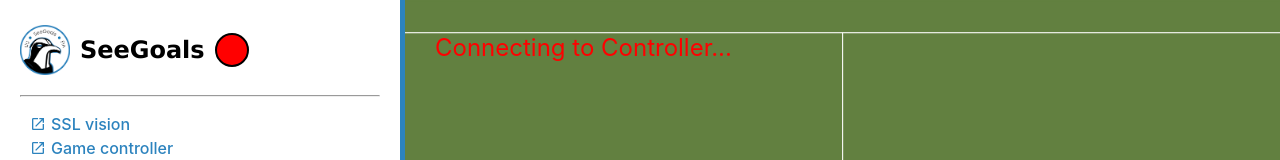
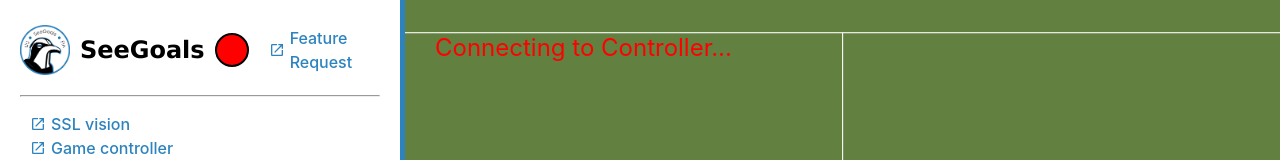
Before and after one commit to LiU-SeeGoals/GameViewer, a React (Vite) app: page / in a window 1280 px wide. Shown: the top 160 px of the page. Built offline with nearby package versions, Linux system fonts and the light colour scheme; no server answers.

Commit message:
Add feature request link

```diff
--- a/src/backend/sslVisionServer.cjs
+++ b/src/backend/sslVisionServer.cjs
@@ -9,7 +9,7 @@ const wsPort = 3000;
 const wss = new ws.WebSocketServer({port: wsPort, 'Access-Control-Allow-Origin': "*"});
 
 wss.on('connection', ws => {
-    console.log('WebSocket client connected.');
+    console.log('Websocket client connected to SSLVisionServer.');
 
     ws.on('message', (message) => {
         console.log(`Received message from client: ${message}`);
--- a/src/components/sidebar/Sidebar.tsx
+++ b/src/components/sidebar/Sidebar.tsx
@@ -60,6 +60,7 @@ const Sidebar: React.FC<SidebarProps> = ({
                     <div className="header-status-container">
                         <Header />
                         <StatusCircle isConnected={isConnectedToController} />
+                        <ExternalLink text={"Feature Request"} link={"https://github.com/LiU-SeeGoals/GameViewer/issues/new?template=Blank+issue"} title={"Feel a feature is missing? Create a feature request on the GitHub!"}></ExternalLink>
                     </div>
                     <hr />
                     <ExternalLink text={"SSL vision"} link={"https://www.google.com"} />
--- a/src/components/sidebar/externalLink/ExternalLink.tsx
+++ b/src/components/sidebar/externalLink/ExternalLink.tsx
@@ -5,12 +5,13 @@ import OpenInNewIcon from '@mui/icons-material/OpenInNew';
 interface ExternalLinksProps {
     text: string;
     link: string;
+    title?: string | undefined;
 }
 
-const ExternalLinks: React.FC<ExternalLinksProps> = ({text, link}: ExternalLinksProps) => {
+const ExternalLinks: React.FC<ExternalLinksProps> = ({text, link, title}: ExternalLinksProps) => {
     return (
         <div className="externalLinks-wrapper">
-            <a href={link} target="_blank" rel="noopener noreferrer">
+            <a href={link} target="_blank" rel="noopener noreferrer" title={title}>
                 <OpenInNewIcon className="icon" /> {text}
             </a>
         </div>
```
